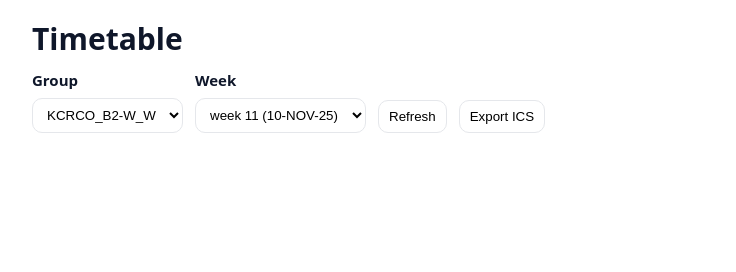
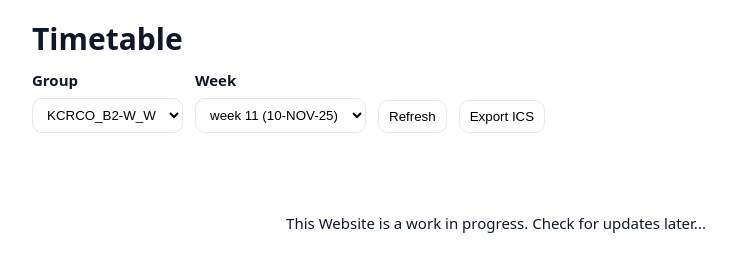
Before and after one commit to denyslv/SETU-Timetable, a website: page index.html in a window 1280 px wide. Shown: the whole page, without its empty margins (144-880 px from the left). Drawn offline with Linux system fonts and the light colour scheme.

Commit message:
Added a 'Work in progress' paragraph

```diff
--- a/index.html
+++ b/index.html
@@ -29,6 +29,8 @@
     <div id="table"></div>
   </main>
 
+  <!-- Temporary line-->
+  <p class="wip">This Website is a work in progress. Check for updates later...</p>
   <script src="app.js" type="module"></script>
 </body>
 </html>
--- a/styles.css
+++ b/styles.css
@@ -14,6 +14,8 @@ button { cursor: pointer; }
 .table thead th { background: var(--soft); text-align: left; position: sticky; top: 0; }
 .table tr:nth-child(even) td { background: #fcfcfd; }
 
+.wip {text-align: center;}
+
 @media (max-width: 720px) {
   .table, .table thead, .table tbody, .table th, .table td, .table tr { display: block; }
   .table thead { display: none; }
```
